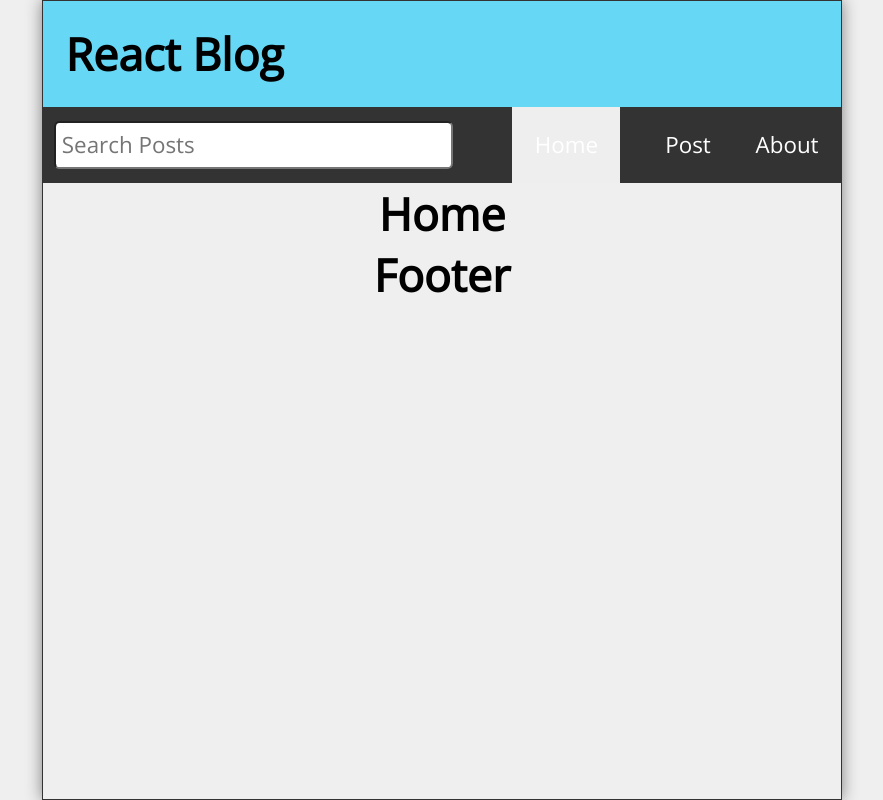
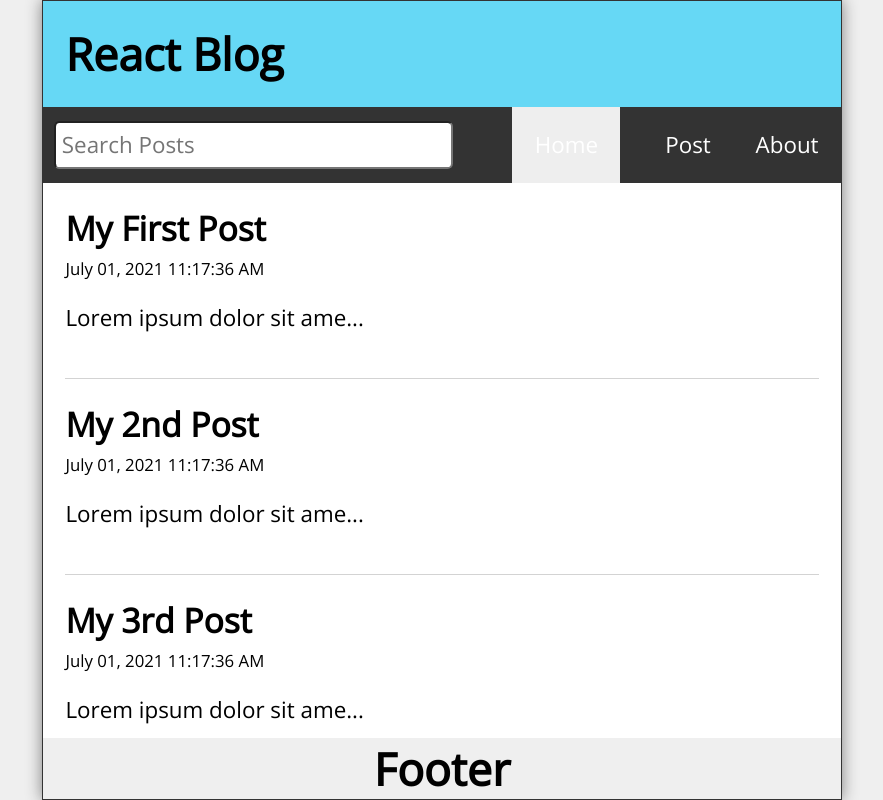
Before and after one commit to ArnarQlok/react-blog-code-along, a React (Vite) app: page / in a window 1280 px wide. Shown: the whole page, without its empty margins (198-1081 px from the left). Built offline with nearby package versions, Linux system fonts and the light colour scheme.

Commit message:
Added Feed, Post and link to individual post

```diff
--- a/src/App.jsx
+++ b/src/App.jsx
@@ -47,7 +47,7 @@
       <Header title="React Blog" />
       <Nav search={search} setSearch={setSearch} />
       <Routes>
-        <Route path="/" element={<Home />} />
+        <Route path="/" element={<Home posts={posts} />} />
         <Route path="/post" element={<NewPost />} />
         <Route path="/post/:id" element={<PostPage />} />
         <Route path="/about" element={<About />} />
--- /dev/null
+++ b/src/Feed.jsx
@@ -0,0 +1,13 @@
+import Post from "./Post";
+
+const Feed = ({ posts }) => {
+  return (
+    <>
+      {posts.map((post) => (
+        <Post key={post.id} post={post} />
+      ))}
+    </>
+  );
+};
+
+export default Feed;
--- a/src/Home.jsx
+++ b/src/Home.jsx
@@ -1,10 +1,14 @@
-import React from "react";
+import Feed from "./Feed";
 
-const Home = () => {
+const Home = ({ posts }) => {
   return (
-    <div>
-      <h1>Home</h1>
-    </div>
+    <main className="Home">
+      {posts.length ? (
+        <Feed posts={posts} />
+      ) : (
+        <p style={{ marginTop: "2rem" }}>No posts to display</p>
+      )}
+    </main>
   );
 };
 
--- /dev/null
+++ b/src/Post.jsx
@@ -0,0 +1,17 @@
+import { Link } from "react-router-dom";
+
+const Post = ({ post }) => {
+  return (
+    <article className="post">
+      <Link to={`/post/${post.id}`}>
+        <h2>{post.title}</h2>
+        <p className="postDate">{post.datetime}</p>
+      </Link>
+      <p className="postBody">
+        {post.body.length <= 25 ? post.body : `${post.body.slice(0, 25)}...`}
+      </p>
+    </article>
+  );
+};
+
+export default Post;
```
